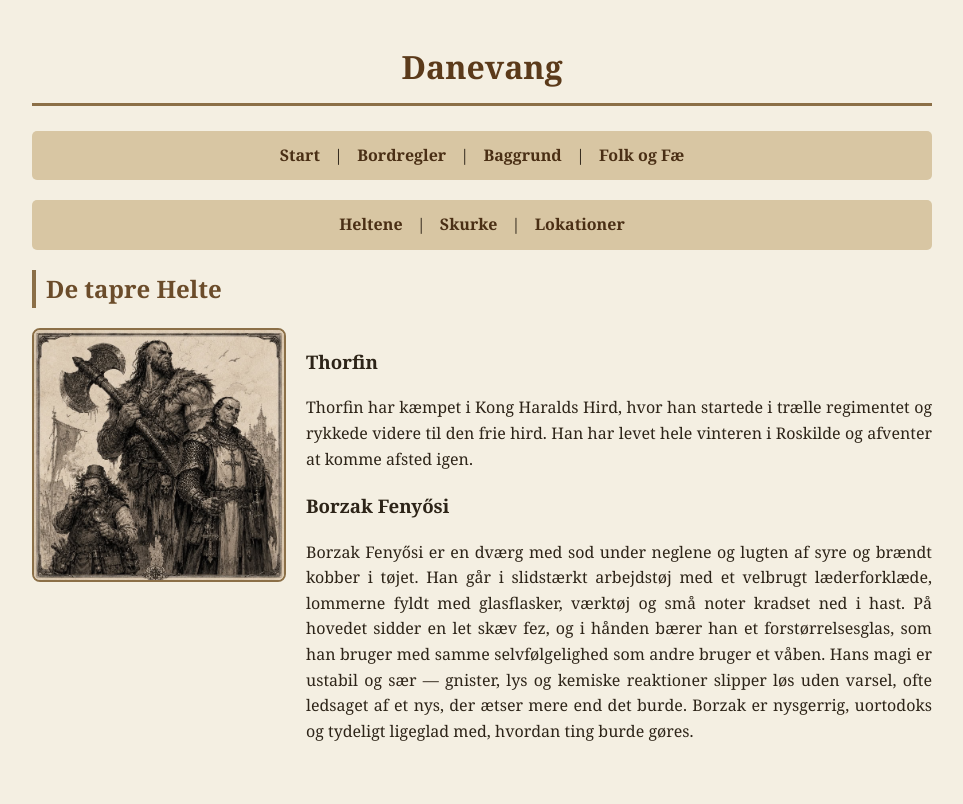
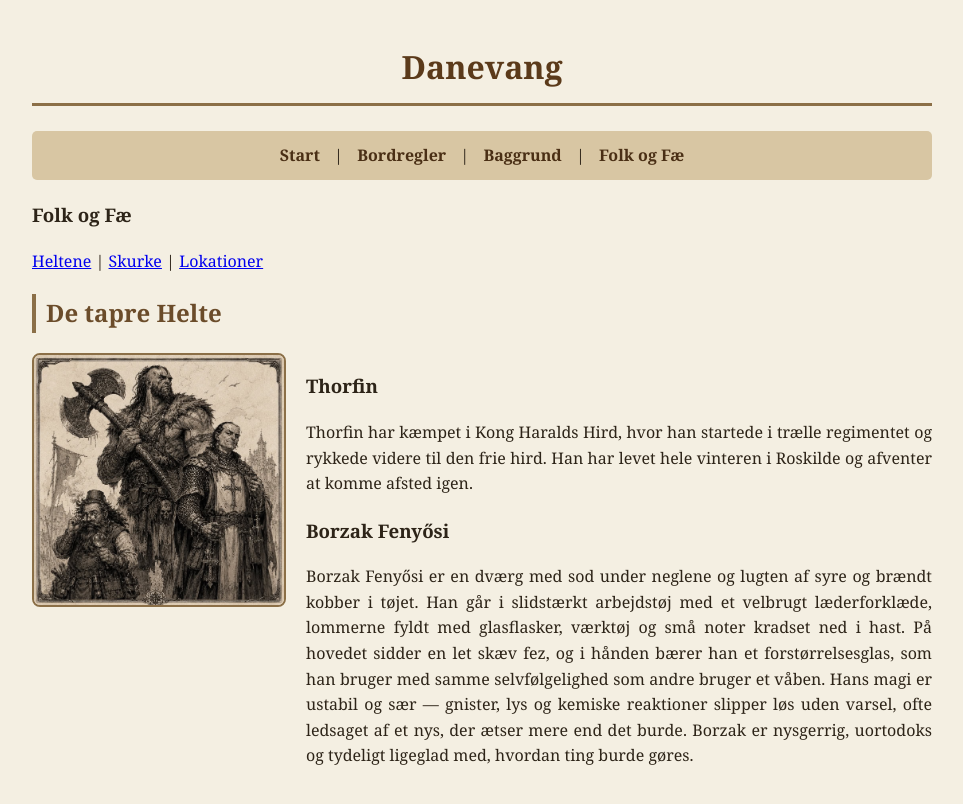
Before and after one commit to Stoffer75/den2side.dk, a Jekyll site: the page built from karakterer/pc.html, in a window 1280 px wide. Shown: the top 804 px of the page, without its empty margins (158-1121 px from the left). Built offline with Jekyll 4.4.1, drawn with Linux system fonts in a browser that asks for light colours.

Commit message:
Update karakterer-menu.html

```diff
--- a/_includes/karakterer-menu.html
+++ b/_includes/karakterer-menu.html
@@ -1,5 +1,8 @@
-<nav>
-        <a href="{{ '/karakterer/pc.html' | relative_url }}">Heltene</a> |
-        <a href="{{ '/karakterer/npc.html' | relative_url }}">Skurke</a> |
-        <a href="{{ '/karakterer/steder.html' | relative_url }}">Lokationer</a>
-</nav>
+<div class="submenu">
+        <h3>Folk og Fæ</h3>
+                <div class="submenu-links">
+                        <a href="{{ '/karakterer/pc.html' | relative_url }}">Heltene</a> |
+                        <a href="{{ '/karakterer/npc.html' | relative_url }}">Skurke</a> |
+                        <a href="{{ '/karakterer/steder.html' | relative_url }}">Lokationer</a>
+                </div>
+</div>
```
